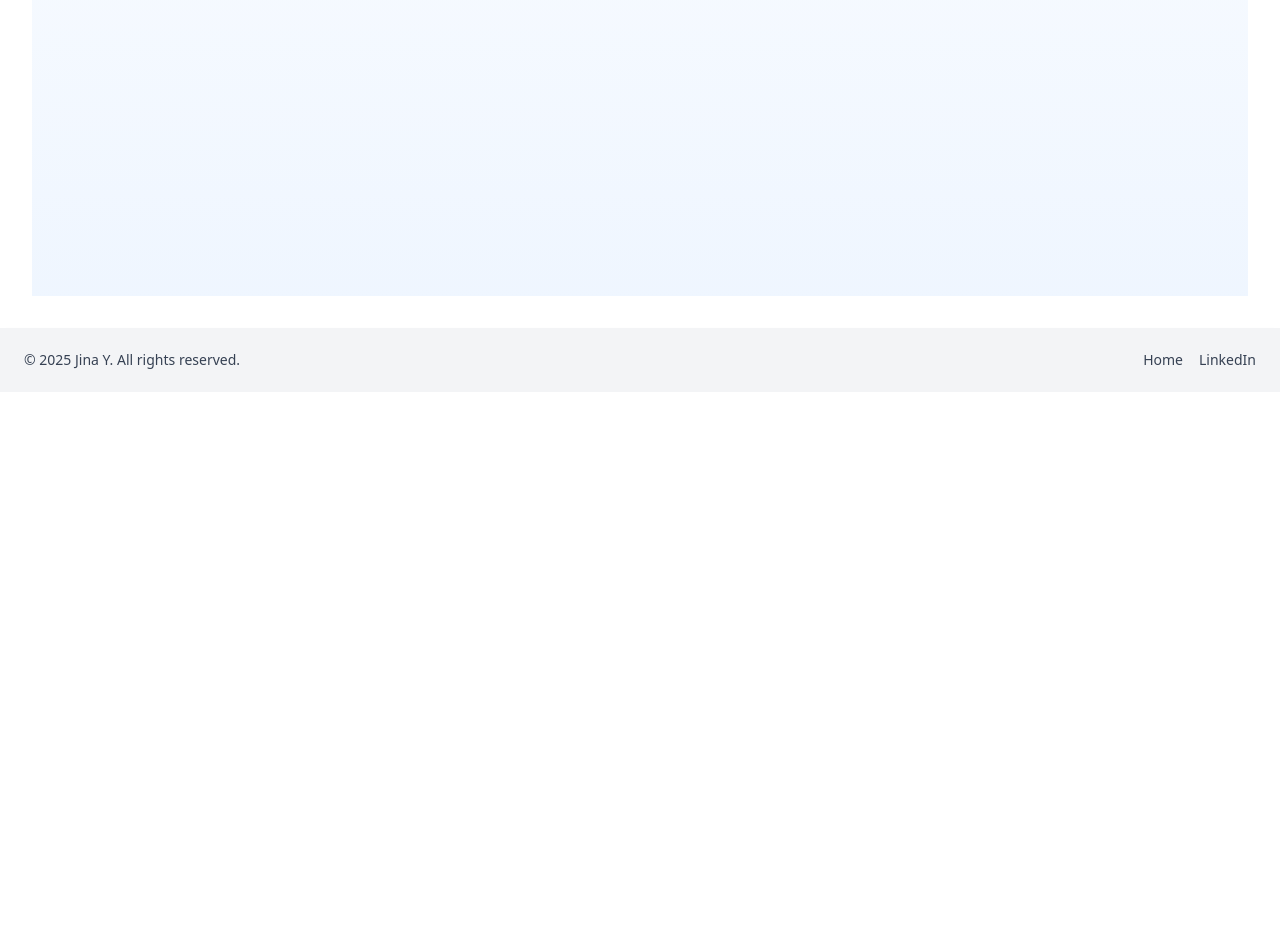
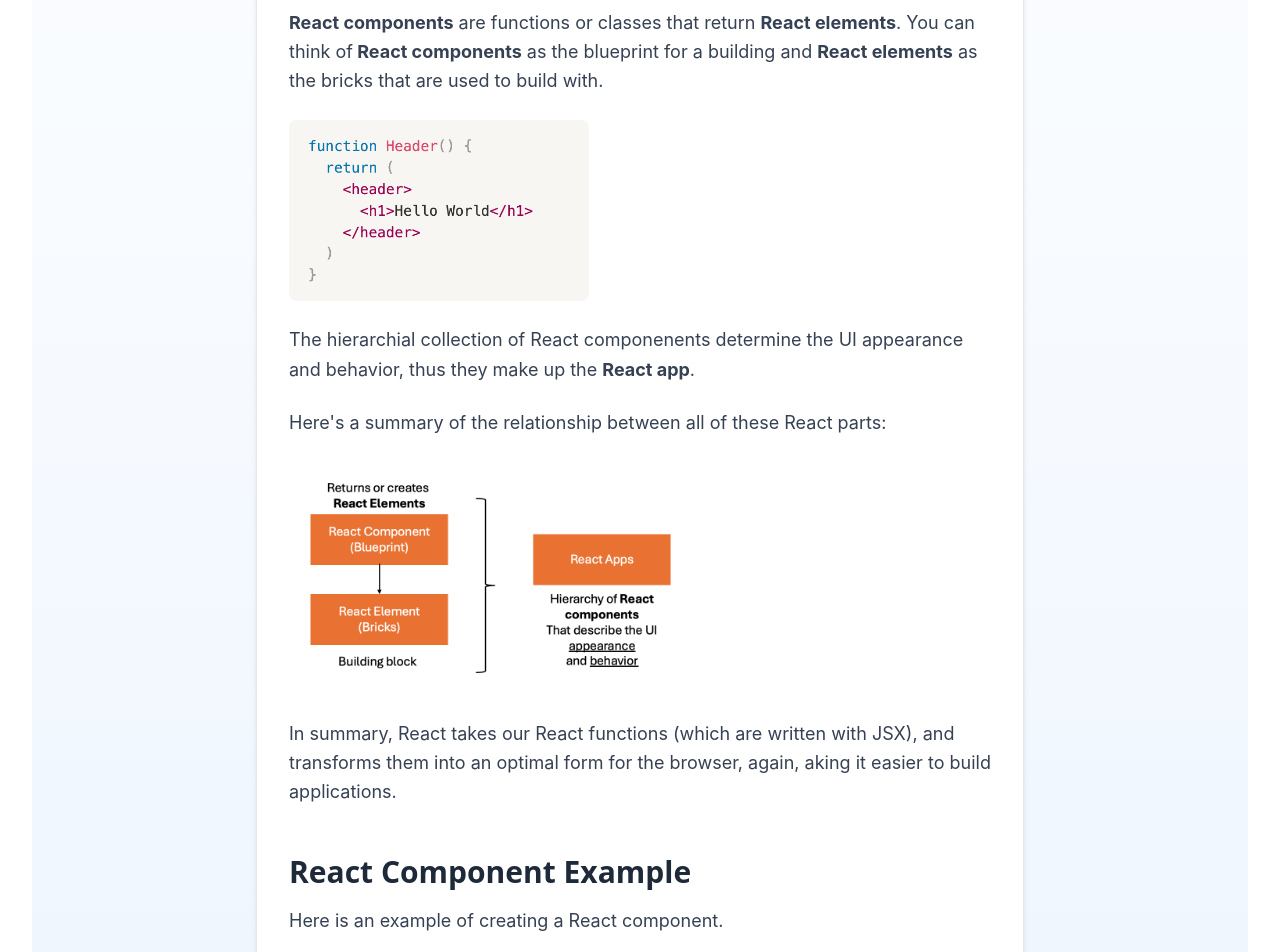
Before and after one commit to popobunns/full-stack-notes, a Next.js app: page /react in a window 1280 px wide. Shown: the part 600-1552 px from the top of the page. Before the commit the page ends 992 px from the top, so only its background shows below. Built offline with nearby package versions, Linux system fonts and the light colour scheme.

Commit message:
Added to React page

```diff
--- a/src/app/react/page.js
+++ b/src/app/react/page.js
@@ -10,19 +10,68 @@
           {/* Author Note*/}
           <p className="author">Author: Jina</p>
 
+          {/* React Basics */}
+          <h2 className="subheading">React Basics</h2>
           <p className="body">
             Now, let's talk about React. Simply put, React is a JavaScript framework
             created by Facebook to make it faster/easier to build applications.
-            The general idea is that we create <span className="font-bold">react elements</span>
+            The general idea is that we create <span className="font-bold">react elements </span>
             (ie building blocks). <span className="font-bold">React elements</span> describe the
-            building blocks of what you see on the screen (eg html tags like:
+            building blocks of what you see on the screen (eg html tags like:)
           </p>
-          <Image className="fade-in-up rounded-lg"
+          <Image
             src="/images/react/react-element.png"
             alt="Code block of a react element"
             width={400}
             height={400}
+            className="fade-in-up rounded-lg"
           />
+          <br/>
+          <p className="body">
+            <span className="font-bold">React components</span> are functions or classes that
+            return <span className="font-bold">React elements</span>. You can think of
+            <span className="font-bold"> React components</span> as the blueprint for a building
+            and <span className="font-bold">React elements</span> as the bricks that are used
+            to build with.
+          </p>
+          <Image
+            src="/images/react/react-component.png"
+            alt="Code block of a react component"
+            width={300}
+            height={300}
+            className="fade-in-up rounded-lg"
+          />
+          <br/>
+          <p className="body">
+            The hierarchial collection of React componenents determine the UI appearance and
+            behavior, thus they make up the <span className="font-bold">React app</span>.
+          </p>
+          <p className="body">
+            Here's a summary of the relationship between all of these React parts:
+          </p>
+          <Image
+            src="/images/react/summary.png"
+            alt="Summary image showing relationship between react elements, components, and apps"
+            width={400}
+            height={400}
+          />
+          <br />
+          <p className="body">
+            In summary, React takes our React functions (which are written with JSX), and
+            transforms them into an optimal form for the browser, again, aking it easier to
+            build applications.
+          </p>
+
+
+          {/* React Basics */}
+          <h2 className="subheading">React Component Example</h2>
+          <p className="body">
+            Here is an example of creating a React component.
+          </p>
+          <ol className="ordered-list">
+
+          </ol>
+
         </div>
       </main>
     );
```
Also changed, not shown: public/images/react/react-component.png (added), public/images/react/summary.png.
